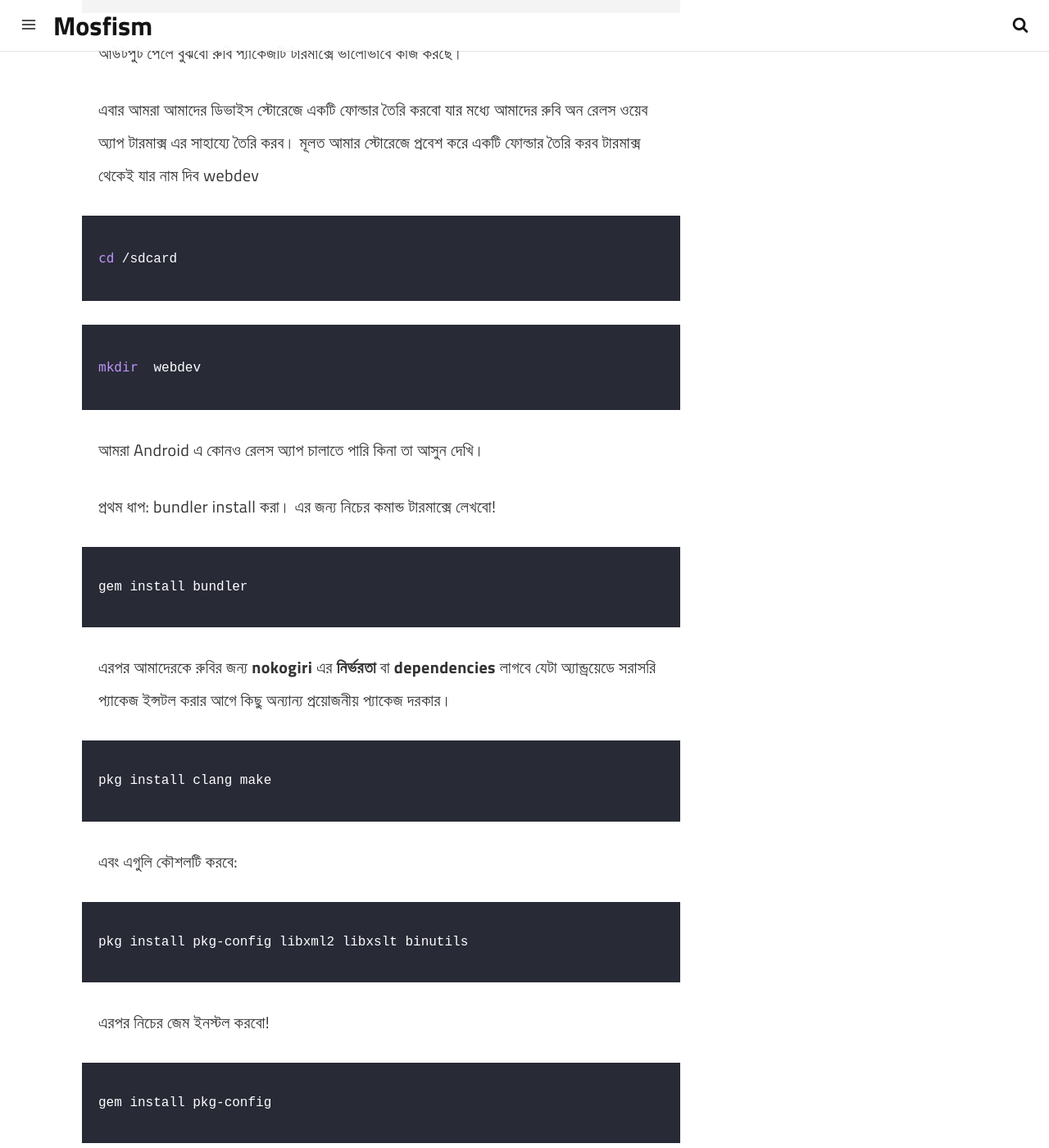
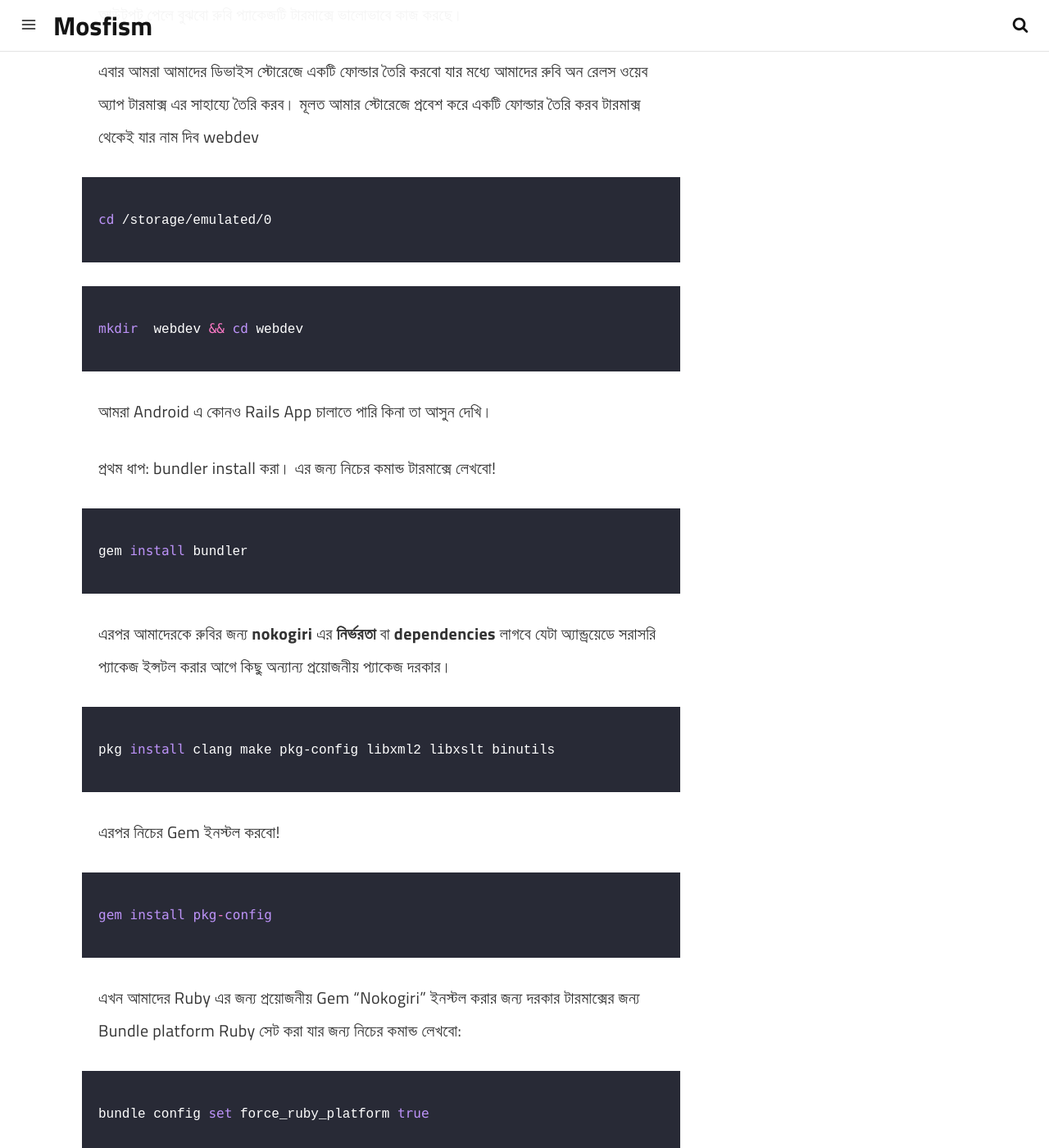
Before and after one commit to 2HAAS/mosfism, a Jekyll site: the page built from _posts/2021-02-13-ruby-on-rails-on-android.md, in a window 1280 px wide and 1400 px high, scrolled down 3221 px. Shown: the whole window at 82% size. Built offline with Jekyll 4.4.1, drawn with Linux system fonts in a browser that asks for light colours; a script that is not in the unit is left out; some of the changed text lies outside the part shown.

Commit message:
Update of the Rails installation in termux
Update of the Rails installation document as the issue mentioned in https://github.com/sparklemotion/nokogiri/issues/2416 and this document has updated from  https://nokogiri.org/tutorials/installing_nokogiri.html#how-can-i-avoid-using-a-precompiled-native-gem

````diff
--- a/_posts/2021-02-13-ruby-on-rails-on-android.md
+++ b/_posts/2021-02-13-ruby-on-rails-on-android.md
@@ -22,19 +22,18 @@ author: ajpalok
 
 এখন আমরা যে কাজ করব তা হলো টারমাক্স এ আমরা নিচের কমান্ডগুলো লিখব এবং বিষয়টা সহজ রাখতে আমরা কেবল এখন রুবি ইন্সটল করব এবং এর ভার্সন চেক করবো নিচের কমান্ড দুইটি ব্যবহার করে।
 
-```
+```bash
 pkg install ruby
 ruby -v
 ```
-রুবির ভার্সন আমরা এরকম পেতে পারি:
+রুবির ভার্সন আমরা এরকম format এ পেতে পারি:
+```bash
+ruby x.x.xpxxx (yyyy-mm-dd revision xxxxxxxxxx) [aarch64-linux-android]
 ```
-ruby 2.7.2p137 (2020-10-01 revision 5445e04352) [aarch64-linux-android]
-```
-**বি.দ্র.:** এই ভার্সনের আরো আপডেটেড এত দিনে হতে পারে!
 
 এখন আমরা চেক করব রুবিতে প্রোগ্রাম লিখলে আউটপুট পাচ্ছে কিনা তার জন্য আমরা প্রথমে কমান্ডে লিখব:
 
-```
+```rb
 irb
 ```
 
@@ -54,40 +53,39 @@ Hello World!
 এবার আমরা আমাদের ডিভাইস স্টোরেজে একটি ফোল্ডার তৈরি করবো যার মধ্যে আমাদের রুবি অন রেলস ওয়েব অ্যাপ টারমাক্স এর সাহায্যে তৈরি করব। মূলত আমার স্টোরেজে প্রবেশ করে একটি ফোল্ডার তৈরি করব টারমাক্স থেকেই যার নাম দিব webdev
 
 ```bash
-cd /sdcard
+cd /storage/emulated/0
 ```
 ```bash
-mkdir  webdev
+mkdir  webdev && cd webdev
 ```
 
-আমরা Android এ কোনও রেলস অ্যাপ চালাতে পারি কিনা তা আসুন দেখি।
+আমরা Android এ কোনও Rails App চালাতে পারি কিনা তা আসুন দেখি।
 
 প্রথম ধাপ:  bundler install করা। এর জন্য নিচের কমান্ড টারমাক্সে লেখবো!
 
-```
+```bash
 gem install bundler
 ```
 
 এরপর আমাদেরকে রুবির জন্য **nokogiri** এর **নির্ভরতা** বা **dependencies** লাগবে যেটা অ্যান্ড্রয়েডে সরাসরি প্যাকেজ ইন্সটল করার আগে কিছু অন্যান্য প্রয়োজনীয় প্যাকেজ দরকার।
 
-```
-pkg install clang make
+```bash
+pkg install clang make pkg-config libxml2 libxslt binutils
 ```
 
-এবং এগুলি কৌশলটি করবে:
-
+এরপর নিচের Gem ইনস্টল করবো!
+```rb
+gem install pkg-config
 ```
-pkg install pkg-config libxml2 libxslt binutils
-```
-এরপর নিচের জেম ইনস্টল করবো!
-```
-gem install pkg-config
+এখন আমাদের Ruby এর জন্য প্রয়োজনীয় Gem "Nokogiri" ইনস্টল করার জন্য দরকার টারমাক্সের জন্য Bundle platform Ruby সেট করা যার জন্য নিচের কমান্ড লেখবো:
+```bash
+bundle config set force_ruby_platform true
 ```
 
 এবার স্রষ্টার নাম নিয়ে নিচের লাইনটি টারমাক্সে লিখে ফেলুন:
 
-```
-gem install nokogiri -- --use-system-libraries
+```rb
+gem install nokogiri --platform=ruby -- --use-system-libraries
 ```
 
 মূলত এই কাজটুকুর জন্যই আমাকে অনেক সময় ব্যয় করতে হয়েছে সব কিছু করার জন্য। অ্যান্ড্রয়েডে রুবি ইন্সটল করতে গেলে **nokogiri** প্রয়োজনীয় যেটা সরাসরি ইন্সটল করা সম্ভব হয়ে ওঠেনা পূর্বের ওই প্যাকেজগুলো ইনস্টল করা থাকে না বলে।
@@ -98,37 +96,32 @@ gem install nokogiri -- --use-system-libraries
 pkg install libffi libsqlite
 ```
 
-এখন আমরা মূলত Nodejs, yarn & curn ইন্সটল করব ওয়েব অ্যাপটির জন্য
+এখন আমরা মূলত Nodejs, yarn & curn ইন্সটল করব ওয়েব অ্যাপটির জন্য যাতে আমাদের সামনে JavaScript নিয়ে কাজ করতে সুবিধা হয়।
 
 ```
 pkg install nodejs yarn curl
 ```
-এবার পালা আমাদের রুবি সফলভাবে ইন্সটল করার!
+এবার পালা আমাদের রুবিতে রেইলস সফলভাবে ইন্সটল করার!
 
-এখন নিচের কমান্ড দিয়ে রুবির জেম ইনস্টল করবো।
+এখন নিচের কমান্ড দিয়ে রেইলস জেম ইনস্টল করবো।
 
 ```
 gem install rails
 ```
 এবার নিচের রেলস কমান্ড দিয়ে যে নামের ওয়েব এপ বানাবো তার নাম লেখবো! এখানে আপাতত *blog* নামটা ব্যবহার করবো!
-```
+```bash
 rails new blog
 ```
 এখন নতুন ডাইরেক্টরিতে প্রবেশ করবো।
-```
+```bash
 cd blog
 ```
 
 এবার আমাদের একটি কোড এডিটরের সাহায্যে **Gemfile** নামক ফাইলটি তে নিচের দুটো লাইন শেষে অ্যাড করতে হবে। এবং এর কোনোটি উপস্থিত থাকলে অন্যটি অ্যাড করতে হবে বুঝে শুনে।
 
-```
+```rb
 gem 'tzinfo'
 gem 'tzinfo-data'
-```
-এবার রুবি এর একটি ওয়েব প্যাক লাগবে যা মোবাইলে অটোমেটিক ভাবে ইনস্টল হয় না। এটার কমান্ড হলো:
-
-```
-rails webpacker:install
 ```
 
 এখন কাজ **Gemfile** ফাইলটি ইনস্টল করা নিচের কমান্ডের সাহায্যে:
@@ -137,8 +130,9 @@ rails webpacker:install
 bundle install
 ```
 
+
 এবার পালা ওয়েব অ্যাপসটির টারমাক্স এ লোকাল সার্ভার তৈরি করে চেক করা একটি মোবাইলে ওয়েবসাইট আকারে ব্রাউজার এ show করে কিনা!
-Local Server তৈরি করতে টারমাক্স এ লিখব নিচের কমান্ডটি:
+Rails এপটার Local Server তৈরি করতে টারমাক্স এ লিখব নিচের কমান্ডটি:
 
 ```
 rails server
````
